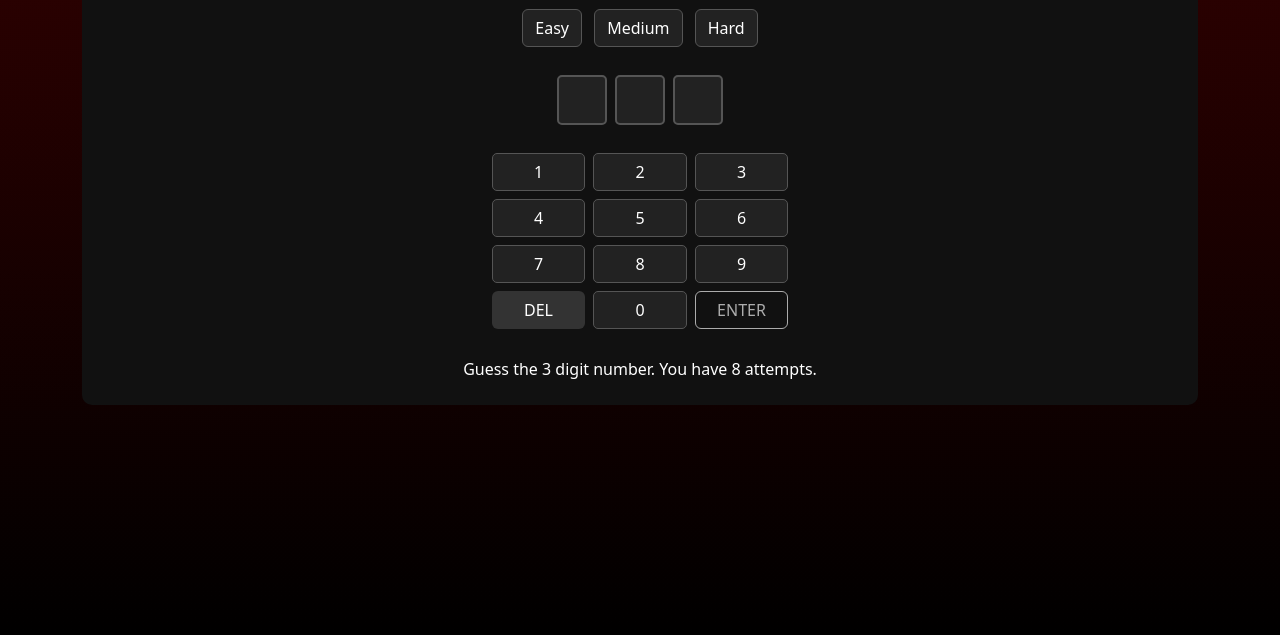
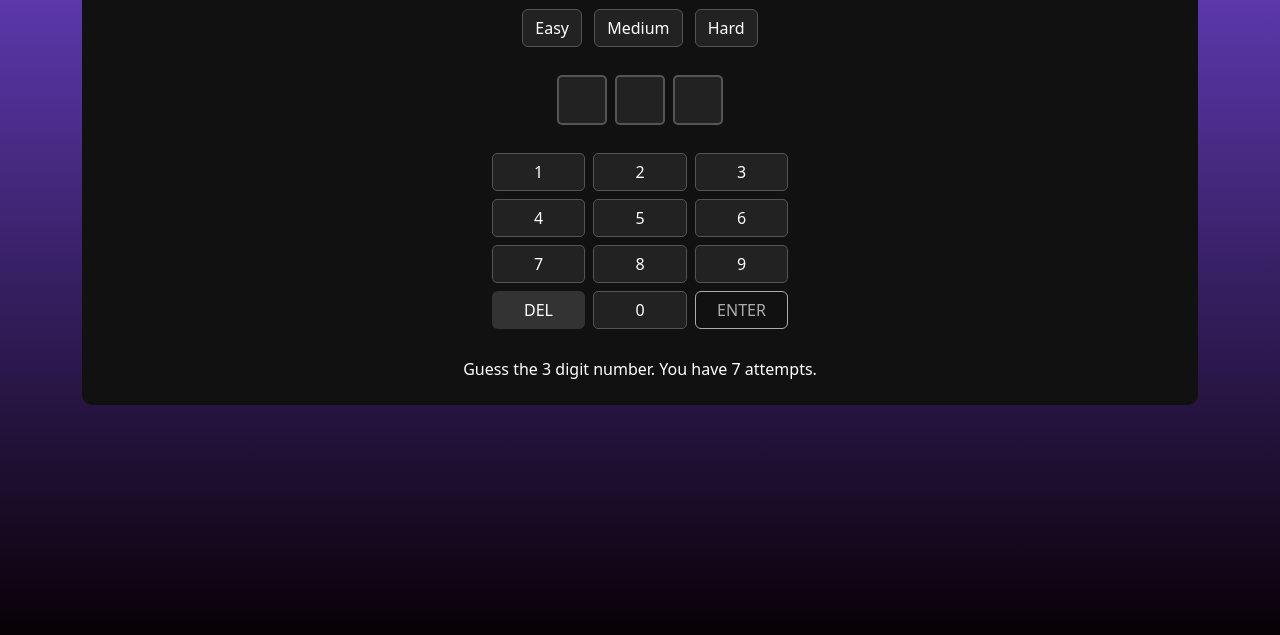
Before and after one commit to FaintHorizon/Software-Development-A1, a plain HTML site: page index.html in a window 1280 px wide. Both pictures are taken after a click on the button "Easy". Shown: the part 157-792 px from the top of the page. Drawn offline with nearby package versions, Linux system fonts and the light colour scheme.

Commit message:
changed gradient background, and attempt amount for balancing

```diff
--- a/index.css
+++ b/index.css
@@ -1,7 +1,7 @@
 /* Reusing basic css from previous project*/
 /*main background*/
 body {
-    background: linear-gradient(to bottom, #330101, #000000);
+    background: linear-gradient(to bottom, #7045d4, #070004);
     color: #ffffff;
     min-height: 100vh;
 }
--- a/script.js
+++ b/script.js
@@ -26,17 +26,17 @@ difficultyButtons.forEach(function(button) {
         let difficulty = button.textContent.trim().toLowerCase();
         if (difficulty === "easy") {
             numberOfCharacters = 3;
-            maxAttempts = 8;
+            maxAttempts = 7;
         }
 
         else if (difficulty === "medium") {
             numberOfCharacters = 5;
-            maxAttempts = 7;
+            maxAttempts = 6;
         }
 
         else if (difficulty === "hard") {
             numberOfCharacters = 7;
-            maxAttempts = 6;
+            maxAttempts = 5;
         }
 
         startGame();
```
